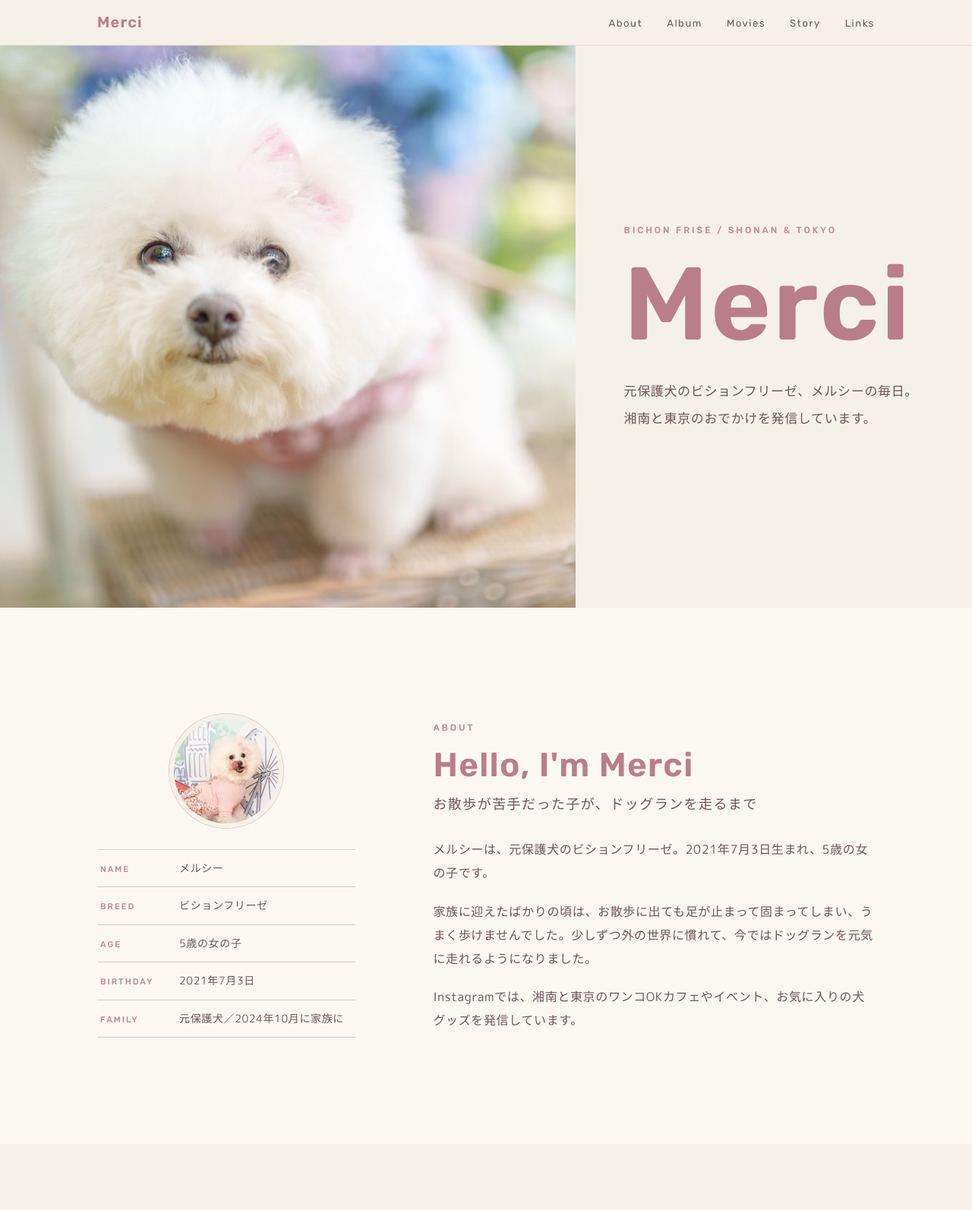
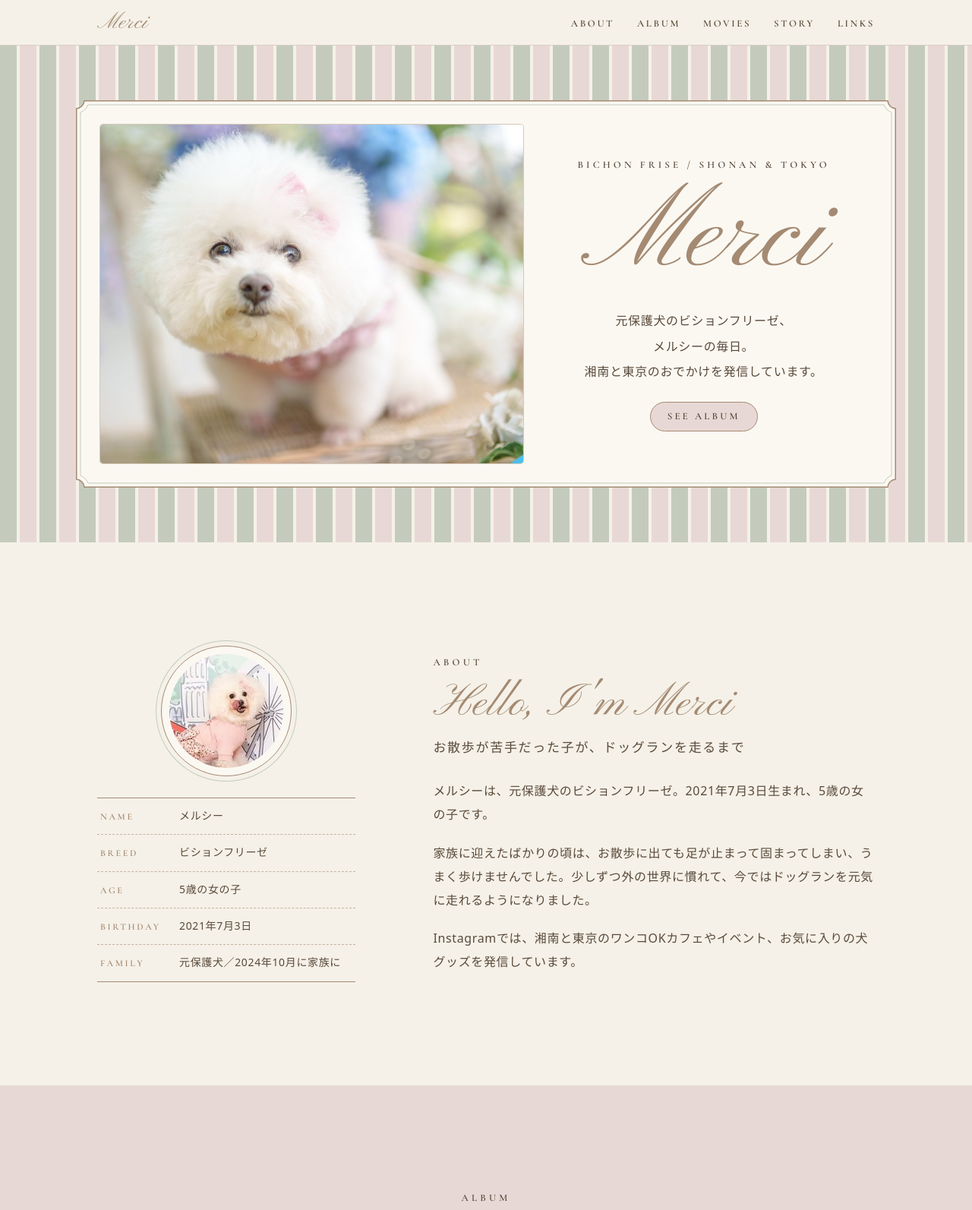
Before and after one commit to r-studio7/merci-amour, a plain HTML site: page index.html in a window 1280 px wide. Shown: the top 1593 px of the page at 76% size. Drawn offline with nearby package versions, Linux system fonts and the light colour scheme; a web font is replaced by a local one.

Commit message:
Redesign with stripes, frames and R's Story palette
- Palette: Buttermilk / Blush / Pale Sage / Light Tan / Warm Brown
- Striped hero and links bands, concave-corner double-line frames
- Script headings (Pinyon Script) with Cormorant Garamond labels
- Add background-removed walking illustration to the Story section

Co-Authored-By: Claude Opus 5.5 <noreply@anthropic.com>
Claude-Session: https://claude.ai/code/session_01ChfuAgidTty7taEnC71HKT

```diff
--- a/css/style.css
+++ b/css/style.css
@@ -1,23 +1,31 @@
 /* ==========================================================
-   Merci — 大人ピンクのミニマルデザイン
+   Merci — ストライプ＆フレームのクラシックデザイン
+   カラーパレット：R's Story Pattern 1（Blush + Pale Sage）
    ========================================================== */
 :root {
   --c-bg: #F5F1E8;        /* Buttermilk 背景 */
-  --c-pink: #DBC8C7;      /* 基調ピンク */
-  --c-sage: #C3C6BA;      /* 差し色 セージグレー */
-  --c-heading: #B97E89;   /* 見出し */
-  --c-label: #C08A94;     /* 小ラベル */
-  --c-text: #6E565E;      /* 本文 */
-  --c-surface: #FBF8F2;   /* カード下地（背景よりわずかに明るく） */
+  --c-blush: #E8D8D5;     /* Blush */
+  --c-sage: #C4CBBD;      /* Pale Sage */
+  --c-tan: #A48A72;       /* Light Tan：線・飾り・筆記体見出し */
+  --c-brown: #5A4A3A;     /* Warm Brown：本文・ラベル */
+  --c-paper: #FBF8F2;     /* フレームの中の紙色 */
 
-  --f-en: "Rubik", "M PLUS Rounded 1c", system-ui, sans-serif;
-  --f-ja: "M PLUS Rounded 1c", "Rubik", "Hiragino Maru Gothic ProN", "Hiragino Sans", system-ui, sans-serif;
+  --f-script: "Pinyon Script", "Cormorant Garamond", serif;
+  --f-serif: "Cormorant Garamond", "Zen Maru Gothic", serif;
+  --f-ja: "Zen Maru Gothic", "Hiragino Maru Gothic ProN", "Hiragino Sans", system-ui, sans-serif;
 
   --container: 1120px;
   --gutter: clamp(20px, 5vw, 48px);
-  --section-space: clamp(80px, 12vw, 140px);
-  --radius: 14px;
+  --section-space: clamp(80px, 12vw, 136px);
   --header-h: 60px;
+
+  /* 縦ストライプ（セージ × ブラッシュ、間に細いバターミルク） */
+  --stripes: repeating-linear-gradient(90deg,
+      var(--c-sage) 0 22px, var(--c-bg) 22px 26px,
+      var(--c-blush) 26px 48px, var(--c-bg) 48px 52px);
+  /* 細いピンストライプ */
+  --pinstripe: repeating-linear-gradient(90deg,
+      var(--c-bg) 0 14px, rgba(164, 138, 114, 0.28) 14px 15.5px);
 }
 
 *, *::before, *::after { box-sizing: border-box; }
@@ -28,7 +36,7 @@ html { scroll-behavior: smooth; scroll-padding-top: var(--header-h); }
 body {
   margin: 0;
   background: var(--c-bg);
-  color: var(--c-text);
+  color: var(--c-brown);
   font-family: var(--f-ja);
   font-weight: 400;
   font-size: 15px;
@@ -44,11 +52,11 @@ a { color: inherit; }
 ul, ol { list-style: none; margin: 0; padding: 0; }
 h1, h2, h3, p, figure, dl, dd { margin: 0; }
 
-:focus-visible { outline: 2px solid var(--c-heading); outline-offset: 3px; border-radius: 4px; }
+:focus-visible { outline: 2px solid var(--c-tan); outline-offset: 3px; border-radius: 4px; }
 
 .skip-link {
   position: absolute; left: 12px; top: -48px; z-index: 100;
-  background: var(--c-heading); color: #fff; padding: 8px 14px; border-radius: 8px;
+  background: var(--c-brown); color: var(--c-bg); padding: 8px 14px; border-radius: 8px;
   text-decoration: none; font-size: 13px;
 }
 .skip-link:focus { top: 12px; }
@@ -60,129 +68,145 @@ h1, h2, h3, p, figure, dl, dd { margin: 0; }
 .container { width: 100%; max-width: var(--container); margin: 0 auto; padding: 0 var(--gutter); }
 .container--narrow { max-width: 820px; }
 
+/* ---------- 飾りの共通パーツ ---------- */
+.stripes { background: var(--stripes); }
+.pinstripe { background: var(--pinstripe); }
+
+/* 角が内側にカーブした二重線のフレーム（SVGを9分割で伸ばす） */
+.frame {
+  border-style: solid;
+  border-width: 24px;
+  border-image: url("../assets/frame-cream.svg") 24 fill / 24px stretch;
+}
+
 .eyebrow {
-  font-family: var(--f-en);
-  font-weight: 500;
-  font-size: 12px;
-  letter-spacing: 0.24em;
+  font-family: var(--f-serif);
+  font-weight: 600;
+  font-size: 13px;
+  letter-spacing: 0.32em;
   text-transform: uppercase;
-  color: var(--c-label);
+  color: var(--c-brown);
 }
+
+.pill-button {
+  display: inline-flex; align-items: center; justify-content: center;
+  padding: 6px 22px;
+  border: 1px solid var(--c-tan);
+  border-radius: 999px;
+  background: var(--c-blush);
+  font-family: var(--f-serif); font-weight: 600; font-size: 13px; letter-spacing: 0.24em;
+  text-transform: uppercase; text-decoration: none; color: var(--c-brown);
+  transition: background-color .25s;
+}
+.pill-button:hover { background: var(--c-sage); }
 
 /* ---------- Header ---------- */
 .site-header {
   position: sticky; top: 0; z-index: 50;
   height: var(--header-h);
-  background: rgba(245, 241, 232, 0.88);
+  background: rgba(245, 241, 232, 0.92);
   backdrop-filter: blur(10px);
   -webkit-backdrop-filter: blur(10px);
-  border-bottom: 1px solid rgba(219, 200, 199, 0.55);
+  border-bottom: 1px solid rgba(164, 138, 114, 0.35);
 }
 .site-header__inner {
   height: 100%; max-width: var(--container); margin: 0 auto; padding: 0 var(--gutter);
   display: flex; align-items: center; justify-content: space-between; gap: 16px;
 }
 .site-logo {
-  font-family: var(--f-en); font-weight: 600; font-size: 20px; letter-spacing: 0.06em;
-  color: var(--c-heading); text-decoration: none;
+  font-family: var(--f-script); font-size: 30px; line-height: 1;
+  color: var(--c-tan); text-decoration: none;
 }
-.site-nav ul { display: flex; gap: clamp(12px, 3vw, 32px); }
+.site-nav ul { display: flex; gap: clamp(12px, 3vw, 30px); }
 .site-nav a {
-  font-family: var(--f-en); font-weight: 400; font-size: 13px; letter-spacing: 0.12em;
-  text-decoration: none; color: var(--c-text);
+  font-family: var(--f-serif); font-weight: 600; font-size: 13px; letter-spacing: 0.2em;
+  text-transform: uppercase; text-decoration: none; color: var(--c-brown);
   padding: 6px 0; border-bottom: 1px solid transparent; transition: color .2s, border-color .2s;
 }
-.site-nav a:hover { color: var(--c-heading); border-color: var(--c-pink); }
+.site-nav a:hover { color: var(--c-tan); border-color: var(--c-tan); }
 @media (max-width: 559px) {
   .site-nav ul { gap: 12px; }
-  .site-nav a { font-size: 11px; letter-spacing: 0.06em; }
+  .site-nav a { font-size: 11px; letter-spacing: 0.1em; }
   .site-nav li:first-child { display: none; } /* 狭い画面は About を省略（ロゴから戻れる） */
 }
 
-/* ---------- 1. Hero ---------- */
+/* ---------- 1. Hero（ストライプの上にフレームのカード） ---------- */
+.hero { padding: clamp(28px, 6vw, 72px) clamp(14px, 4vw, 48px); }
+.hero__card {
+  max-width: 1080px; margin: 0 auto;
+  display: grid; grid-template-columns: 1fr;
+}
 /* スマホ：写真 → 下に文字 */
-.hero { display: grid; grid-template-columns: 1fr; }
-.hero__media { overflow: hidden; background: var(--c-pink); }
+.hero__media { padding: 6px 6px 0; }
 .hero__media img {
   width: 100%; aspect-ratio: 4 / 3; object-fit: cover;
   object-position: 36% 42%; /* メルシーの顔を中心に */
+  border-radius: 4px;
+  box-shadow: 0 0 0 1px rgba(164, 138, 114, 0.45);
 }
-.hero__text {
-  padding: 40px var(--gutter) 64px;
-  text-align: center;
-}
+.hero__text { padding: 28px 12px 18px; text-align: center; }
 .hero__title {
-  font-family: var(--f-en);
-  font-weight: 600;
-  font-size: clamp(64px, 18vw, 136px);
-  line-height: 1;
-  letter-spacing: 0.02em;
-  color: var(--c-heading);
-  margin: 14px 0 22px;
+  font-family: var(--f-script);
+  font-weight: 400;
+  font-size: clamp(80px, 22vw, 150px);
+  line-height: 1.05;
+  color: var(--c-tan);
+  margin: 4px 0 14px;
 }
 .hero__lead {
   font-weight: 500;
-  font-size: clamp(14px, 3.8vw, 17px);
+  font-size: clamp(14px, 3.8vw, 16px);
   line-height: 2.1;
-  color: var(--c-text);
 }
+.hero__text .pill-button { margin-top: 22px; }
 
 /* PC：写真は左、文字は右（顔に文字をかけない） */
 @media (min-width: 900px) {
-  .hero {
-    grid-template-columns: minmax(0, 1.45fr) minmax(0, 1fr);
-    min-height: calc(100svh - var(--header-h));
-    max-height: 860px;
-  }
-  .hero__media img { height: 100%; aspect-ratio: auto; object-position: 34% 45%; }
-  .hero__text {
-    display: flex; flex-direction: column; justify-content: center;
-    text-align: left;
-    padding: 64px clamp(40px, 5vw, 88px);
-  }
-  .hero__title { margin: 18px 0 28px; }
+  .hero__card { grid-template-columns: minmax(0, 1.25fr) minmax(0, 1fr); align-items: center; }
+  .hero__media { padding: 8px; }
+  .hero__media img { aspect-ratio: 5 / 4; object-position: 34% 45%; }
+  .hero__text { padding: 24px clamp(24px, 4vw, 56px); }
 }
 
 /* ---------- Section 共通 ---------- */
 .section { padding: var(--section-space) 0; }
-.section-head { text-align: center; margin-bottom: clamp(40px, 6vw, 64px); }
-.section-title { margin-top: 12px; display: flex; flex-direction: column; gap: 10px; align-items: center; }
+.section-head { text-align: center; margin-bottom: clamp(36px, 6vw, 60px); }
+.section-title { margin-top: 6px; display: flex; flex-direction: column; gap: 6px; align-items: center; }
 .section-title .en {
-  font-family: var(--f-en); font-weight: 600;
-  font-size: clamp(30px, 6vw, 44px); line-height: 1.15; letter-spacing: 0.03em;
-  color: var(--c-heading);
+  font-family: var(--f-script); font-weight: 400;
+  font-size: clamp(40px, 9vw, 60px); line-height: 1.2;
+  color: var(--c-tan);
 }
 .section-title .ja {
   font-family: var(--f-ja); font-weight: 500;
-  font-size: clamp(15px, 3.6vw, 18px); line-height: 1.8; letter-spacing: 0.08em;
-  color: var(--c-text);
+  font-size: clamp(14px, 3.6vw, 17px); line-height: 1.8; letter-spacing: 0.1em;
+  color: var(--c-brown);
 }
 
 /* ---------- 2. About ---------- */
-.about { background: var(--c-surface); }
 .about__grid { display: grid; gap: 48px; }
-.about__profile {
-  display: flex; flex-direction: column; align-items: center; gap: 28px;
+.about__profile { display: flex; flex-direction: column; align-items: center; gap: 28px; }
+.about__photo-frame {
+  display: block; padding: 10px;
+  border: 1px solid var(--c-tan); border-radius: 50%;
+  background: var(--c-paper);
+  box-shadow: 0 0 0 6px var(--c-bg), 0 0 0 7px var(--c-sage);
 }
-.about__photo {
-  width: 150px; height: 150px; border-radius: 50%; object-fit: cover;
-  border: 6px solid var(--c-bg); box-shadow: 0 0 0 1px var(--c-pink);
-}
-.profile-list { width: 100%; max-width: 340px; border-top: 1px solid var(--c-pink); }
+.about__photo { width: 150px; height: 150px; border-radius: 50%; object-fit: cover; }
+.profile-list { width: 100%; max-width: 340px; border-top: 1px solid var(--c-tan); }
 .profile-list > div {
   display: grid; grid-template-columns: 92px 1fr; gap: 12px; align-items: baseline;
-  padding: 12px 4px; border-bottom: 1px solid var(--c-pink);
+  padding: 11px 4px; border-bottom: 1px dashed rgba(164, 138, 114, 0.6);
 }
+.profile-list > div:last-child { border-bottom: 1px solid var(--c-tan); }
 .profile-list dt {
-  font-family: var(--f-en); font-weight: 500; font-size: 11px; letter-spacing: 0.18em;
-  text-transform: uppercase; color: var(--c-label);
+  font-family: var(--f-serif); font-weight: 600; font-size: 12px; letter-spacing: 0.22em;
+  text-transform: uppercase; color: var(--c-tan);
 }
 .profile-list dd { font-size: 14px; line-height: 1.7; }
-.about__body .section-title { align-items: flex-start; text-align: left; }
 .about__body { text-align: left; }
-.about__body .eyebrow { text-align: left; }
+.about__body .section-title { align-items: flex-start; text-align: left; margin-bottom: 26px; }
 .about__body p + p { margin-top: 1.2em; }
-.about__body .section-title { margin-bottom: 28px; }
 @media (max-width: 899px) {
   .about__body .eyebrow, .about__body .section-title { text-align: center; align-items: center; }
 }
@@ -190,101 +214,132 @@ h1, h2, h3, p, figure, dl, dd { margin: 0; }
   .about__grid { grid-template-columns: 340px 1fr; gap: clamp(56px, 8vw, 112px); align-items: center; }
 }
 
-/* ---------- 3 & 4. Album / Movies カード ---------- */
+/* ---------- 3 & 4. Album / Movies カード（フレーム付き） ---------- */
+.album { background: var(--c-blush); }
+.movies { background: var(--c-sage); }
+
 .card-grid {
   display: grid;
   grid-template-columns: repeat(2, minmax(0, 1fr));
-  gap: 28px 14px;
+  gap: 18px 12px;
 }
-@media (min-width: 768px) { .card-grid { grid-template-columns: repeat(3, minmax(0, 1fr)); gap: 44px 24px; } }
+@media (min-width: 768px) { .card-grid { grid-template-columns: repeat(3, minmax(0, 1fr)); gap: 30px 24px; } }
 @media (min-width: 1080px) { .card-grid--album { grid-template-columns: repeat(4, minmax(0, 1fr)); } }
 
-.card__link { display: block; text-decoration: none; color: inherit; }
+.card__link {
+  display: block; height: 100%; text-decoration: none; color: inherit;
+  border-style: solid; border-width: 14px;
+  border-image: url("../assets/frame-cream.svg") 24 fill / 14px stretch;
+  transition: transform .35s ease;
+}
+@media (min-width: 768px) {
+  .card__link { border-width: 18px; border-image-width: 18px; }
+}
+.card__link:hover { transform: translateY(-3px); }
 .card__media {
   position: relative;
   aspect-ratio: 4 / 5;           /* 縦型 4:5 */
   overflow: hidden;
-  border-radius: var(--radius);
-  background: var(--c-pink);
+  border-radius: 3px;
+  background: var(--c-blush);
 }
 .card__media img {
   width: 100%; height: 100%; object-fit: cover; object-position: 50% 45%;
   transition: transform .6s ease;
 }
 .card__link:hover .card__media img { transform: scale(1.03); }
-@media (prefers-reduced-motion: reduce) { .card__media img { transition: none; } .card__link:hover .card__media img { transform: none; } }
+@media (prefers-reduced-motion: reduce) {
+  .card__link, .card__media img { transition: none; }
+  .card__link:hover, .card__link:hover .card__media img { transform: none; }
+}
 
 /* 文字・タイトルは写真に重ねず、写真の下に置く */
-.card__body { padding: 12px 2px 0; }
+.card__body { padding: 10px 2px 0; text-align: center; }
 .card__title {
   text-wrap: pretty;
-  font-weight: 500; font-size: 13px; line-height: 1.6; letter-spacing: 0.04em; color: var(--c-text);
+  font-weight: 500; font-size: 12.5px; line-height: 1.6; letter-spacing: 0.04em; color: var(--c-brown);
   word-break: keep-all; overflow-wrap: anywhere;
 }
 .card__date {
-  margin-top: 4px;
-  font-family: var(--f-en); font-weight: 400; font-size: 11px; letter-spacing: 0.14em; color: var(--c-label);
+  margin-top: 2px;
+  font-family: var(--f-serif); font-weight: 600; font-size: 12px; letter-spacing: 0.16em; color: #8A715B;
+}
+@media (max-width: 767px) {
+  .card__link { border-width: 12px; border-image-width: 12px; }
+  .card__title { font-size: 12px; letter-spacing: 0; }
 }
 @media (min-width: 768px) { .card__title { font-size: 14px; } }
 
 /* リール用の小さな再生マーク（右上の隅・顔には重ねない） */
 .card__play {
-  position: absolute; top: 10px; right: 10px;
-  width: 30px; height: 30px; border-radius: 50%;
-  background: rgba(245, 241, 232, 0.85);
+  position: absolute; top: 8px; right: 8px;
+  width: 28px; height: 28px; border-radius: 50%;
+  background: rgba(251, 248, 242, 0.88);
+  box-shadow: 0 0 0 1px rgba(164, 138, 114, 0.5);
 }
 .card__play::after {
-  content: ""; position: absolute; left: 12px; top: 9px;
+  content: ""; position: absolute; left: 11px; top: 8px;
   border-style: solid; border-width: 6px 0 6px 9px;
-  border-color: transparent transparent transparent var(--c-heading);
+  border-color: transparent transparent transparent var(--c-tan);
 }
-.movies { background: var(--c-surface); }
 
 /* ---------- 5. Story ---------- */
 .timeline { position: relative; padding-left: 32px; }
 .timeline::before {
   content: ""; position: absolute; left: 7px; top: 10px; bottom: 10px;
-  width: 1px; background: var(--c-pink);
+  border-left: 1px dashed var(--c-tan);
 }
-.timeline__item { position: relative; padding-bottom: 48px; }
+.timeline__item { position: relative; padding-bottom: 44px; }
 .timeline__item:last-child { padding-bottom: 0; }
 .timeline__item::before {
   content: ""; position: absolute; left: -32px; top: 8px;
   width: 15px; height: 15px; border-radius: 50%;
-  background: var(--c-bg); border: 1px solid var(--c-label);
+  background: var(--c-blush); border: 1px solid var(--c-tan);
 }
-.timeline__item--now::before { background: var(--c-sage); border-color: var(--c-sage); }
+.timeline__item--now::before { background: var(--c-sage); }
 .timeline__when {
-  font-family: var(--f-en); font-weight: 500; font-size: 12px; letter-spacing: 0.2em;
-  text-transform: uppercase; color: var(--c-label);
+  font-family: var(--f-serif); font-weight: 600; font-size: 13px; letter-spacing: 0.24em;
+  text-transform: uppercase; color: var(--c-tan);
 }
 .timeline__title {
-  font-weight: 500; font-size: clamp(17px, 4.2vw, 20px); line-height: 1.7;
-  color: var(--c-heading); margin: 4px 0 8px;
+  font-weight: 500; font-size: clamp(17px, 4.2vw, 19px); line-height: 1.7;
+  color: var(--c-brown); margin: 2px 0 6px;
+}
+
+/* イラスト（背景透過）のあしらい */
+.story__illust { margin: clamp(48px, 8vw, 72px) auto 0; max-width: 560px; text-align: center; }
+.story__illust img { width: 100%; }
+.story__illust figcaption {
+  margin-top: 6px;
+  font-family: var(--f-script); font-size: clamp(28px, 6vw, 36px); line-height: 1.2; color: var(--c-tan);
 }
 
 /* ---------- 6. Links ---------- */
-.links { padding-top: 0; }
-.link-list { display: grid; gap: 14px; max-width: 520px; margin: 0 auto; }
+.links { padding: clamp(56px, 9vw, 96px) 0; }
+.links__box { width: calc(100% - 28px); padding-top: clamp(24px, 5vw, 48px); padding-bottom: clamp(28px, 5vw, 52px); }
+.links .section-head { margin-bottom: 32px; }
+.link-list { display: grid; gap: 12px; max-width: 420px; margin: 0 auto; }
 .link-button {
-  display: flex; flex-direction: column; align-items: center; justify-content: center; gap: 2px;
-  min-height: 72px; padding: 14px 24px;
+  display: flex; flex-direction: column; align-items: center; justify-content: center; gap: 0;
+  min-height: 64px; padding: 10px 24px;
+  border: 1px solid var(--c-tan);
   border-radius: 999px;
-  background: var(--c-pink);
-  color: var(--c-text);
+  background: var(--c-bg);
+  color: var(--c-brown);
   text-decoration: none;
   transition: background-color .25s, transform .25s;
 }
-.link-button:hover { background: var(--c-sage); }
+.link-button:hover { background: var(--c-blush); }
 .link-button:active { transform: translateY(1px); }
-.link-button__en { font-family: var(--f-en); font-weight: 600; font-size: 16px; letter-spacing: 0.08em; }
+.link-button__en {
+  font-family: var(--f-serif); font-weight: 600; font-size: 15px; letter-spacing: 0.24em; text-transform: uppercase;
+}
 .link-button__ja { font-size: 12px; letter-spacing: 0.06em; line-height: 1.5; }
 
 /* ---------- Footer ---------- */
 .site-footer {
-  padding: 48px var(--gutter) 40px; text-align: center;
-  border-top: 1px solid rgba(219, 200, 199, 0.55);
-  font-family: var(--f-en); font-size: 12px; letter-spacing: 0.12em; color: var(--c-label);
+  padding: 40px var(--gutter) 36px; text-align: center;
+  font-family: var(--f-serif); font-weight: 600; font-size: 13px; letter-spacing: 0.16em; color: var(--c-tan);
 }
 
 /* ---------- スクロール時のふわっと表示（JS有効時のみ） ---------- */
--- a/index.html
+++ b/index.html
@@ -8,7 +8,7 @@
   <meta name="theme-color" content="#F5F1E8">
   <link rel="preconnect" href="https://fonts.googleapis.com">
   <link rel="preconnect" href="https://fonts.gstatic.com" crossorigin>
-  <link href="https://fonts.googleapis.com/css2?family=M+PLUS+Rounded+1c:wght@400;500&family=Rubik:wght@400;500;600&display=swap" rel="stylesheet">
+  <link href="https://fonts.googleapis.com/css2?family=Cormorant+Garamond:wght@500;600&family=Pinyon+Script&family=Zen+Maru+Gothic:wght@400;500&display=swap" rel="stylesheet">
   <link rel="stylesheet" href="css/style.css">
   <script>document.documentElement.classList.add("js");</script>
 </head>
@@ -32,19 +32,22 @@
 
   <main id="main">
     <!-- 1. Hero -->
-    <section class="hero" id="top" aria-labelledby="hero-title">
+    <section class="hero stripes" id="top" aria-labelledby="hero-title">
+      <div class="hero__card frame">
       <figure class="hero__media">
         <img src="assets/hero-merci-closeup.jpg" width="1179" height="786"
              alt="ピンクのリボンをつけて、こちらを見上げるメルシーの顔のアップ"
              fetchpriority="high" decoding="async">
       </figure>
       <div class="hero__text">
-        <p class="eyebrow">Bichon Frise&nbsp;/&nbsp;Shonan &amp; Tokyo</p>
+        <p class="eyebrow"><span class="phrase">Bichon Frise</span> / <span class="phrase">Shonan &amp; Tokyo</span></p>
         <h1 class="hero__title" id="hero-title">Merci</h1>
         <p class="hero__lead">
           <span class="phrase">元保護犬の</span><span class="phrase">ビションフリーゼ、</span><span class="phrase">メルシーの毎日。</span><br>
           <span class="phrase">湘南と東京の</span><span class="phrase">おでかけを</span><span class="phrase">発信しています。</span>
         </p>
+        <a class="pill-button" href="#album">See Album</a>
+      </div>
       </div>
     </section>
 
@@ -52,8 +55,8 @@
     <section class="section about" id="about" aria-labelledby="about-title">
       <div class="container about__grid">
         <div class="about__profile reveal">
-          <img class="about__photo" src="assets/profile.jpg" width="150" height="150"
-               alt="ピンクの洋服を着て舌をぺろっと出すメルシー" loading="lazy" decoding="async">
+          <span class="about__photo-frame"><img class="about__photo" src="assets/profile.jpg" width="150" height="150"
+               alt="ピンクの洋服を着て舌をぺろっと出すメルシー" loading="lazy" decoding="async"></span>
           <dl class="profile-list">
             <div><dt>Name</dt><dd>メルシー</dd></div>
             <div><dt>Breed</dt><dd>ビションフリーゼ</dd></div>
@@ -363,12 +366,18 @@
             <p>ドッグランを元気に走り、カフェやイベントへのお出かけを楽しんでいます。</p>
           </li>
         </ol>
+        <figure class="story__illust reveal">
+          <img src="assets/illust-walk.webp" width="1100" height="829"
+               alt="ボーダーのシャツの女性とメルシーが、エッフェル塔とピンクの木のそばをお散歩しているイラスト"
+               loading="lazy" decoding="async">
+          <figcaption>Walking together</figcaption>
+        </figure>
       </div>
     </section>
 
     <!-- 6. Links -->
-    <section class="section links" id="links" aria-labelledby="links-title">
-      <div class="container container--narrow">
+    <section class="section links pinstripe" id="links" aria-labelledby="links-title">
+      <div class="container container--narrow links__box frame">
         <header class="section-head reveal">
           <p class="eyebrow">Links</p>
           <h2 class="section-title" id="links-title">
```
Also changed, not shown: assets/frame-blush.svg (added), assets/frame-cream.svg (added), assets/illust-walk.webp (added), 1 other file.
